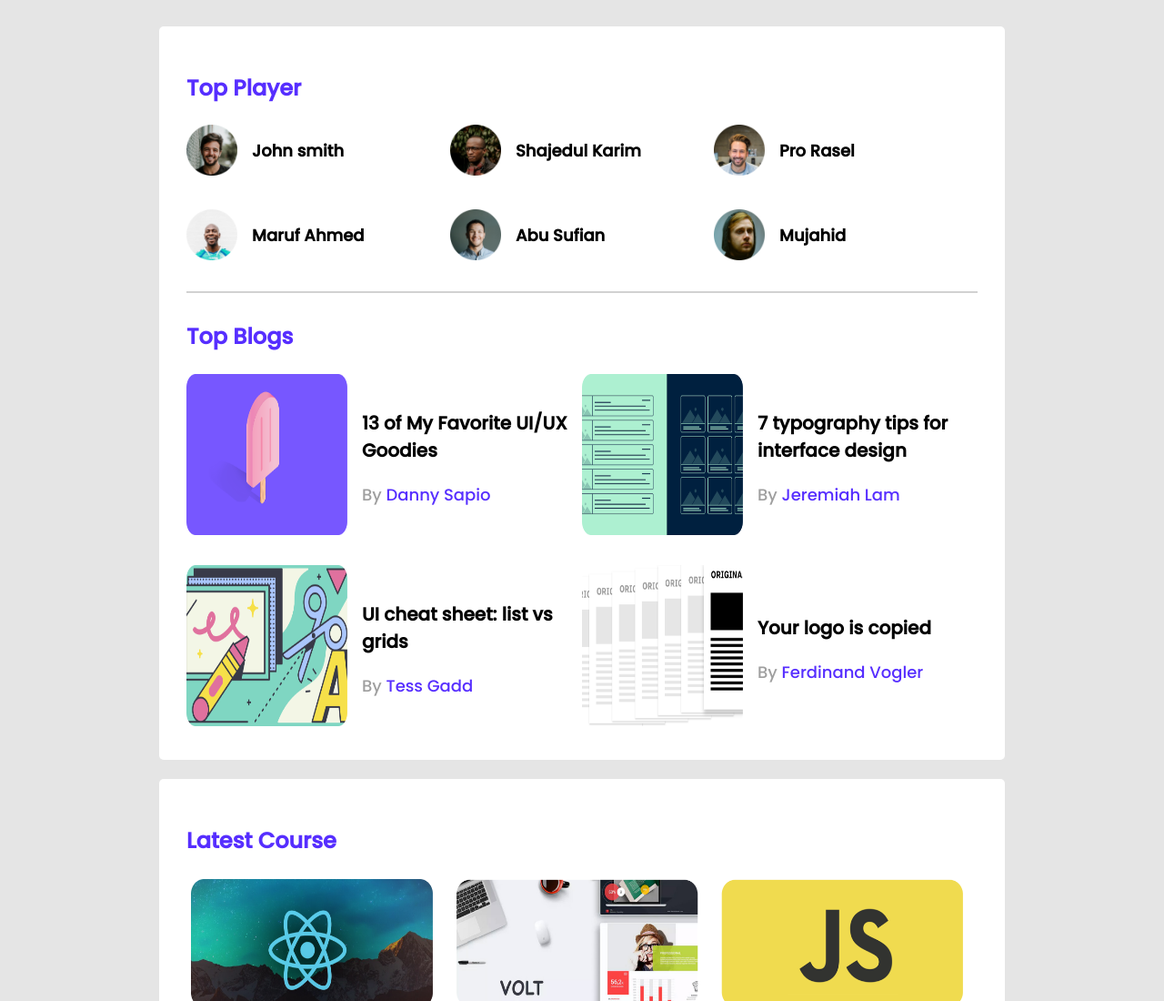
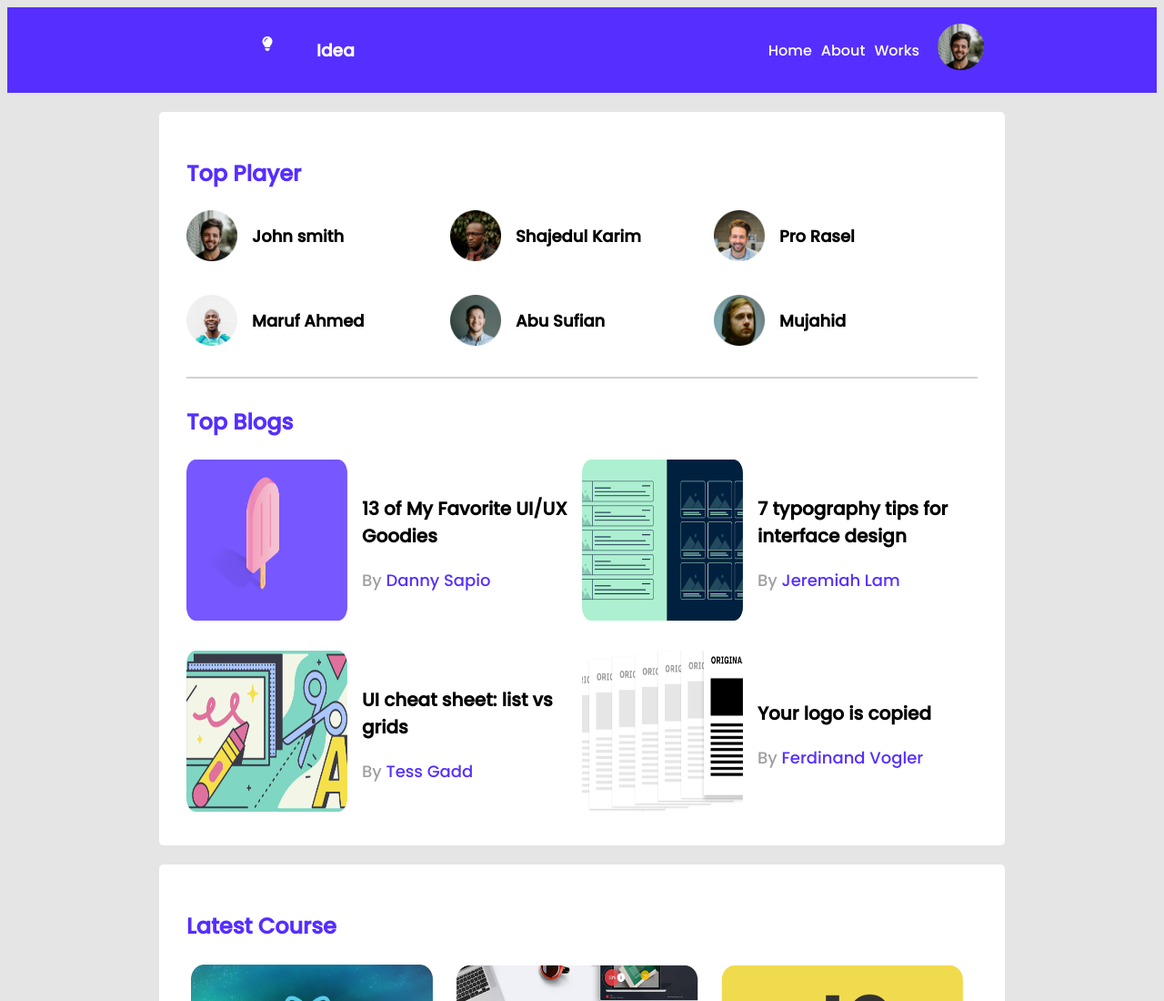
Before and after one commit to farzanaAkter12/leader-board-css3, a plain HTML site: page index.html in a window 1280 px wide. Shown: the top 1100 px of the page at 91% size. Drawn offline with Linux system fonts and the light colour scheme.

Commit message:
header added

```diff
--- a/index.html
+++ b/index.html
@@ -13,6 +13,17 @@
 <body>
     <!-- header star filledt -->
     <header>
+        <div id="left-header">
+<i class="fa-solid fa-lightbulb"></i>
+<h3>Idea</h3>
+        </div>
+
+<div id="right-header">
+<a href="">Home</a>
+<a href="">About</a>
+<a href="">Works</a>
+<div class="profile"><img src="images/players/player-1.png" alt="" srcset=""></div>
+</div>
 
     </header>
     <!-- header ends -->
--- a/styles/style.css
+++ b/styles/style.css
@@ -4,6 +4,53 @@
 body{
 font-family: 'Poppins', sans-serif;
 background-color: #E5E5E5;
+}
+/* header style */
+header{
+    display: flex;
+    align-items: center;
+    background-color: #562EFF;
+    color: #FFFFFF;
+    width: 100%;
+    height: 94px;
+    margin: 0;
+    padding: 0;
+
+}
+#left-header{
+    display: flex;
+    align-items: center;
+    margin-left:280px ;
+}
+#right-header{
+   display: flex;
+    align-items: center;
+   margin-left: 450px;
+   margin-right: 280px;
+}
+#left-header h3{
+    margin-left: 0;
+    padding-left: 0;
+}
+.fa-lightbulb{
+    margin-top: 30px;
+    margin-right: 0;
+    padding: 0;
+    width: 60px;
+    height: 60px;
+
+}
+#right-header a{
+    text-decoration: none;
+    color: #FFFFFF;
+    padding: 5px;
+    font-weight: 400;
+        font-size: 16px;
+}
+.profile img{
+    width: 51px;
+     height: 51px;
+     margin-left: 15px;
 }
 /* main style */
 main{
```
